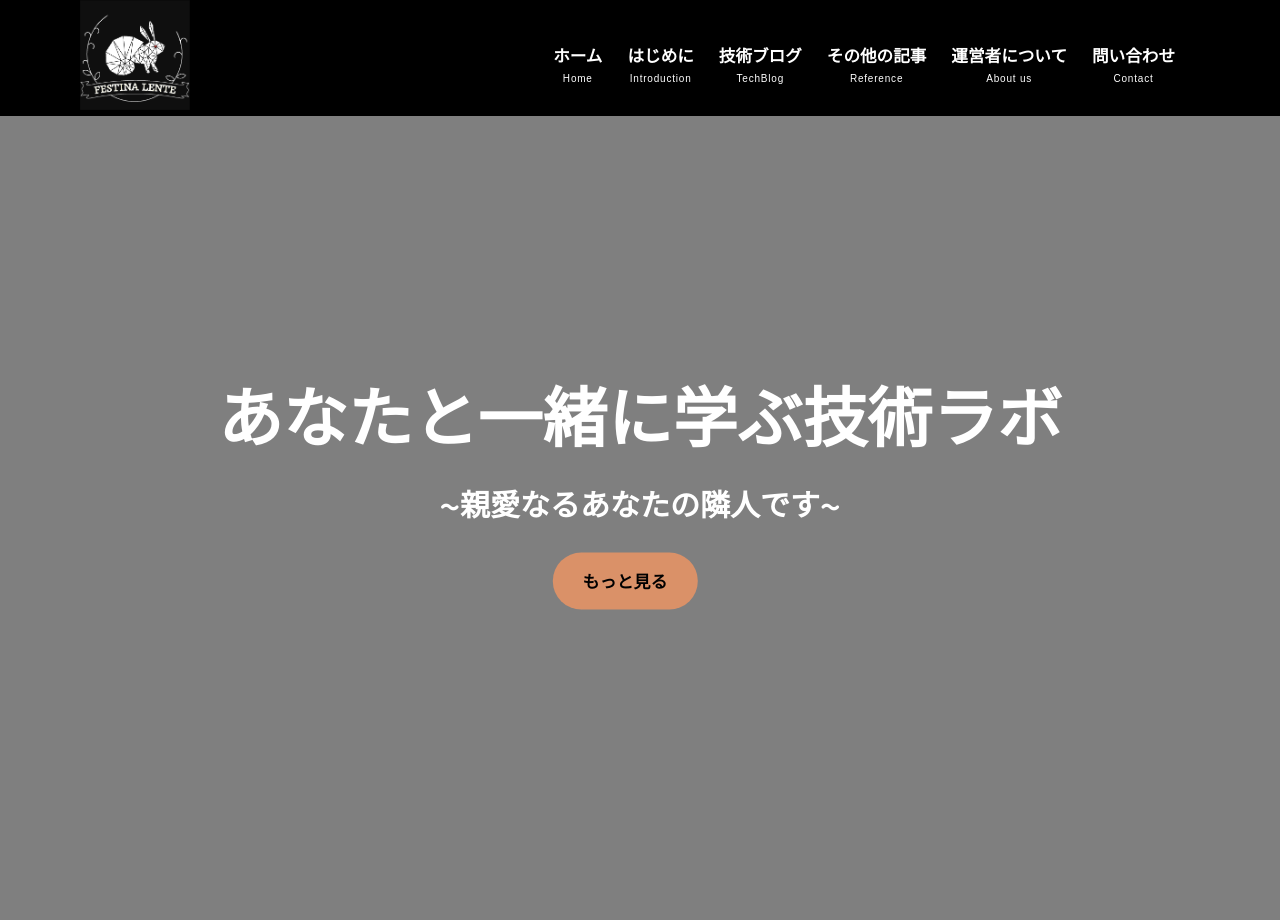
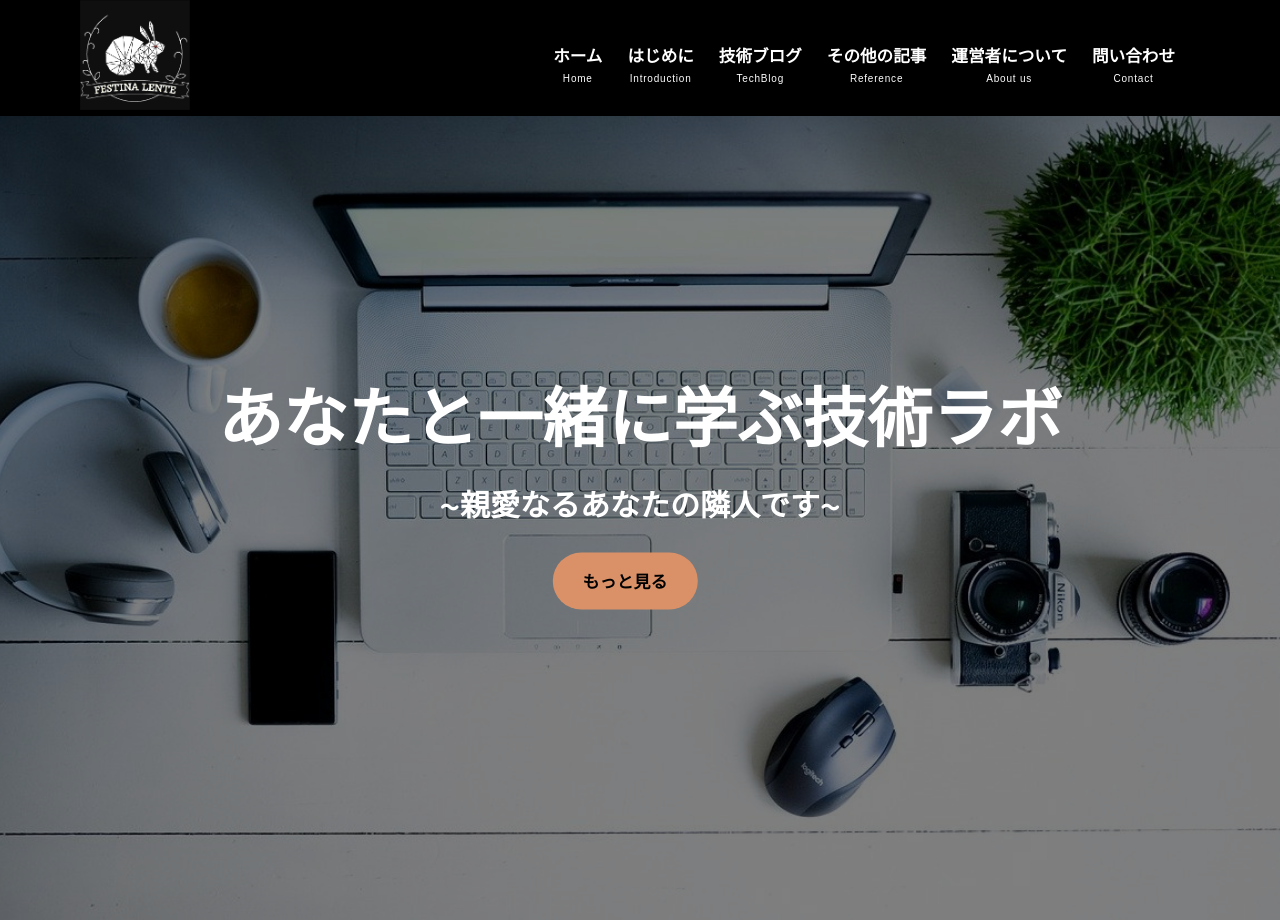
Before and after one commit to sakiyuuuki/festinalente.blog, a plain HTML site: page index.html in a window 1280 px wide. Drawn offline with Linux system fonts and the light colour scheme; files whose address does not match are found by name.

Commit message:
Update stylesheets.css

```diff
--- a/stylesheets.css
+++ b/stylesheets.css
@@ -97,7 +97,7 @@ header nav ul li a .global-nav-txt:hover {
 body{
     height: 115vh;
     width: 100%;
-    background-image: url("./_image/bg.jpg");
+    background-image: url("https://github.com/sakiyuuuki/festinalente.blog/blob/main/bg.jpg?raw=true");
     background-size: cover;
     background-position: center;
   }
```
